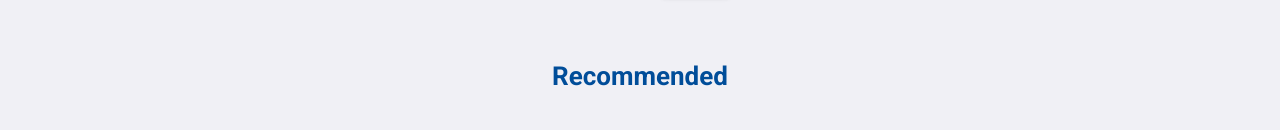
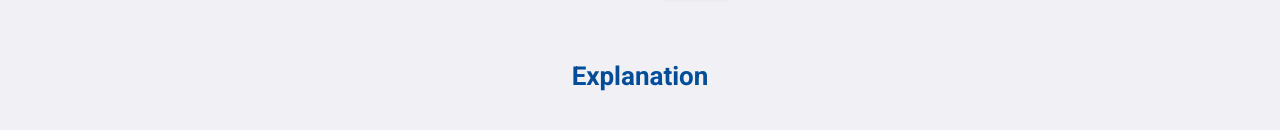
Before and after one commit to Sigalsha/Bravery-Media, a React (Create React App) app in the folder client/: page / in a window 1280 px wide. Shown: the part 506-636 px from the top of the page. Built offline with nearby package versions, Linux system fonts and the light colour scheme.

Commit message:
changed tutorial

```diff
--- a/client/src/components/landing/Landing.js
+++ b/client/src/components/landing/Landing.js
@@ -7,7 +7,7 @@ const Landing = () => {
     <div>
       <H1Element>What you need to do?</H1Element>
       <Stepper />
-      <H1Element>Recommended</H1Element>
+      <H1Element>Explanation</H1Element>
     </div>
   );
 };
```
